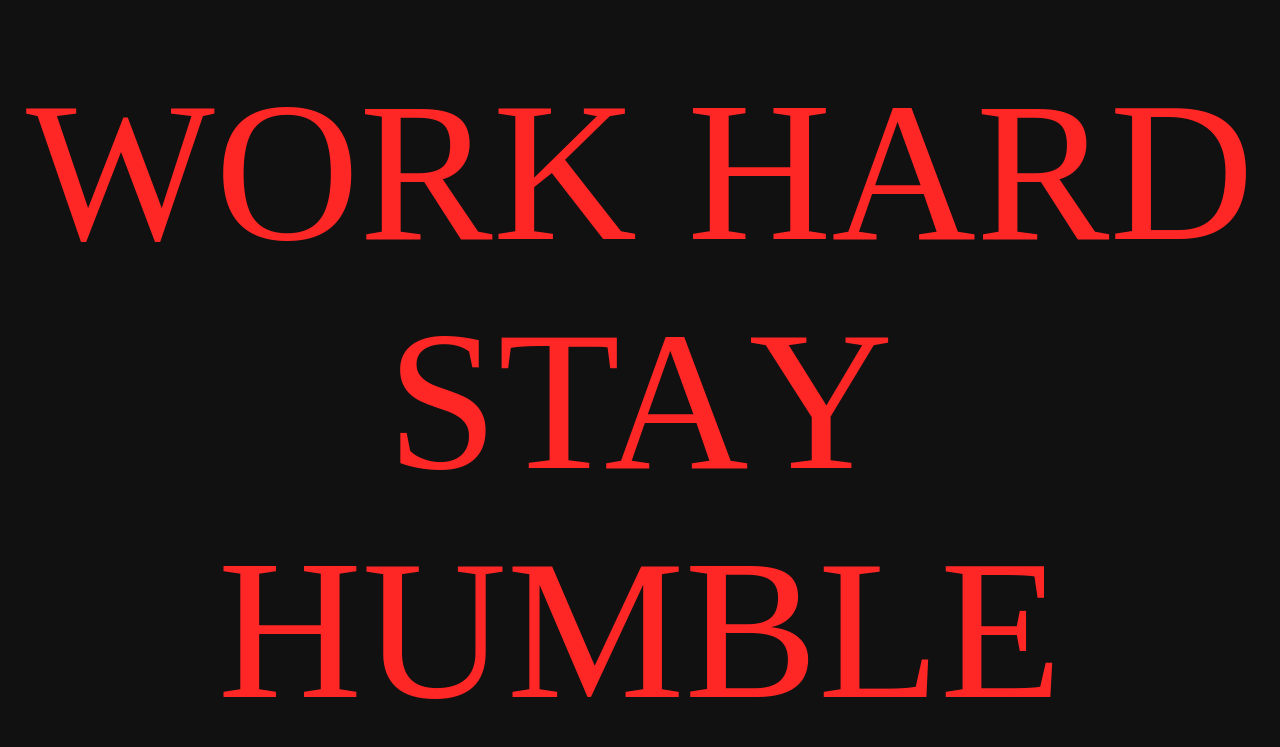
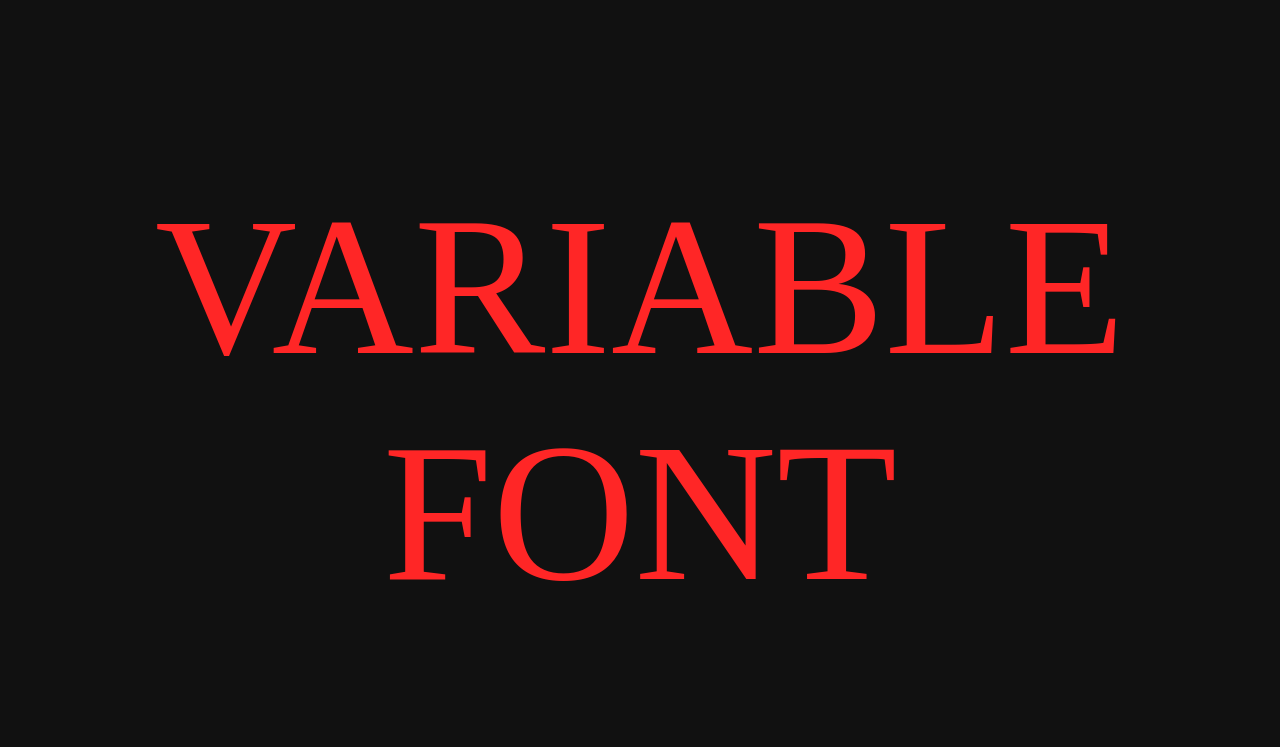
Before and after one commit to Satyender-A03/portfolio, a website built with Vite: page index.html in a window 1280 px wide. Built offline with nearby package versions, Linux system fonts and the light colour scheme; a web font is replaced by a local one.

Commit message:
refactored code

```diff
--- a/index.html
+++ b/index.html
@@ -7,7 +7,9 @@
     <title>Vite App</title>
   </head>
   <body>
-    <h1 class="heading">WORK HARD STAY HUMBLE</h1>
+    <!-- <h1 class="heading">VARIABLE FONT</h1> -->
+    <h1 class="heading">VARIABLE FONT</h1>
+    <!-- <h1 class="heading2">VARIABLE FONT2</h1> -->
     <!-- <div class="cursor"></div>
 
     <section class="first-section"></section>
--- a/main.js
+++ b/main.js
@@ -378,108 +378,217 @@ const heading = document.querySelector(".heading");
 //   heading.append(spanElement);
 // });
 
+// let maxDist;
+// const mouse = {
+//   x: 0,
+//   y: 0,
+// };
+
+// const cursor = {
+//   x: window.innerWidth,
+//   y: window.innerHeight,
+// };
+
+// Math.dist = function (a, b) {
+//   let dx = b.x - a.x;
+//   let dy = b.y - a.y;
+//   return Math.sqrt(Math.pow(dx, 2), Math.pow(dy, 2));
+// };
+
+// window.addEventListener("mousemove", (_event) => {
+//   cursor.x = _event.clientX;
+//   cursor.y = _event.clientY;
+// });
+
+// const Char = function (container, char) {
+//   const spanElement = document.createElement("span");
+//   spanElement.innerText = char;
+
+//   container.appendChild(spanElement);
+
+//   this.getDist = function () {
+//     this.pos = spanElement.getBoundingClientRect();
+
+//     return Math.dist(mouse, {
+//       x: this.pos.x,
+//       y: 0,
+//     });
+//   };
+
+//   this.getAttr = function (dist, min, max) {
+//     const weight = max - Math.abs((max * dist) / maxDist);
+
+//     return Math.max(min, weight + min);
+//   };
+
+//   this.update = function (args) {
+//     let dist = this.getDist();
+
+//     this.weight = args.weight ? ~~this.getAttr(dist, 100, 800) : 400;
+
+//     this.draw();
+//   };
+
+//   this.draw = function () {
+//     spanElement.style = `font-variation-settings: 'wght' ${this.weight}`;
+//   };
+// };
+
+// const VFont = function () {
+//   let title,
+//     str,
+//     chars = [];
+
+//   this.init = function () {
+//     title = document.querySelector(".heading");
+
+//     str = title.innerText;
+
+//     title.innerHTML = "";
+
+//     for (let i = 0; i < str.length; i++) {
+//       let _char = new Char(title, str[i]);
+//       chars.push(_char);
+//     }
+//     window.addEventListener("resize", this.setSize.bind(this));
+//   };
+
+//   this.setSize = function () {
+//     let fontSize = window.innerWidth / (str.length / 2);
+
+//     title.style = `font-size: ${fontSize}px`;
+//   };
+
+//   this.animate = function () {
+//     mouse.x += (cursor.x - mouse.x) / 20;
+//     mouse.y += (cursor.y - mouse.y) / 20;
+
+//     requestAnimationFrame(this.animate.bind(this));
+//     this.render();
+//   };
+
+//   this.render = function () {
+//     maxDist = title.getBoundingClientRect().width / 2;
+
+//     for (let i = 0; i < chars.length; i++) {
+//       chars[i].update({
+//         weight: true,
+//       });
+//     }
+//   };
+
+//   this.init();
+//   this.animate();
+//   return this;
+// };
+
+// const variableFont = new VFont();
+
 let maxDist;
+const cursor = {
+  x: window.innerWidth,
+  y: window.innerHeight,
+};
 const mouse = {
   x: 0,
   y: 0,
 };
 
-const cursor = {
-  x: window.innerWidth,
-  y: window.innerHeight,
+window.addEventListener(
+  "mousemove",
+  (_event) => {
+    cursor.x = _event.clientX;
+    cursor.y = _event.clientY;
+  },
+  { passive: true }
+);
+
+Math.dist = function (a, b) {
+  const dx = b.x - a.x;
+
+  return Math.sqrt(dx * dx);
 };
 
-Math.dist = function (a, b) {
-  let dx = b.x - a.x;
-  let dy = b.y - a.y;
-  return Math.sqrt(Math.pow(dx, 2), Math.pow(dy, 2));
-};
+class Char {
+  constructor(container, char) {
+    this.spanElement = document.createElement("span");
+    this.spanElement.innerText = char;
 
-window.addEventListener("mousemove", (_event) => {
-  cursor.x = _event.clientX;
-  cursor.y = _event.clientY;
-});
+    container.append(this.spanElement);
+  }
 
-const Char = function (container, char) {
-  const spanElement = document.createElement("span");
-  spanElement.innerText = char;
-
-  container.appendChild(spanElement);
-
-  this.getDist = function () {
-    this.pos = spanElement.getBoundingClientRect();
+  getDist() {
+    this.position = this.spanElement.getBoundingClientRect();
 
     return Math.dist(mouse, {
-      x: this.pos.x,
-      y: 0,
+      x: this.position.x,
     });
-  };
+  }
 
-  this.getAttr = function (dist, min, max) {
+  getWeight(dist, min, max) {
     const weight = max - Math.abs((max * dist) / maxDist);
 
     return Math.max(min, weight + min);
-  };
+  }
 
-  this.update = function (args) {
+  update() {
     let dist = this.getDist();
 
-    this.weight = args.weight ? ~~this.getAttr(dist, 100, 800) : 400;
+    this.weight = ~~this.getWeight(dist, 100, 900);
 
     this.draw();
-  };
+  }
 
-  this.draw = function () {
-    spanElement.style = `font-variation-settings: 'wght' ${this.weight}`;
-  };
-};
+  draw() {
+    this.spanElement.style.fontVariationSettings = `'wght' ${this.weight}`;
+  }
+}
 
-const VFont = function () {
-  let title,
-    str,
-    chars = [];
+class VFont {
+  constructor(container) {
+    this.containerClass = container;
+    this.chars = [];
+    this.init();
+    this.animate();
+  }
 
-  this.init = function () {
-    title = document.querySelector(".heading");
+  init() {
+    this.container = document.querySelector(this.containerClass);
+    this.str = this.container.innerText;
+    this.container.innerHTML = "";
 
-    str = title.innerText;
+    for (let i = 0; i < this.str.length; i++) {
+      this.char = new Char(this.container, this.str[i]);
 
-    title.innerHTML = "";
+      this.chars.push(this.char);
+      this.setSize();
+      window.addEventListener("resize", this.setSize.bind(this));
+    }
+  }
 
-    for (let i = 0; i < str.length; i++) {
-      let _char = new Char(title, str[i]);
-      chars.push(_char);
-    }
-    window.addEventListener("resize", this.setSize.bind(this));
-  };
+  setSize() {
+    let fontSize = window.innerWidth / (this.str.length / 2);
 
-  this.setSize = function () {
-    let fontSize = window.innerWidth / (str.length / 2);
+    this.container.style = `font-size: ${fontSize}px`;
+  }
 
-    title.style = `font-size: ${fontSize}px`;
-  };
-
-  this.animate = function () {
+  animate() {
     mouse.x += (cursor.x - mouse.x) / 20;
     mouse.y += (cursor.y - mouse.y) / 20;
 
     requestAnimationFrame(this.animate.bind(this));
     this.render();
-  };
+  }
 
-  this.render = function () {
-    maxDist = title.getBoundingClientRect().width / 2;
+  render() {
+    maxDist = this.container.getBoundingClientRect().width / 2;
 
-    for (let i = 0; i < chars.length; i++) {
-      chars[i].update({
-        weight: true,
-      });
+    for (let i = 0; i < this.chars.length; i++) {
+      this.chars[i].update();
     }
-  };
+  }
+}
 
-  this.init();
-  this.animate();
-  return this;
-};
+const vf = new VFont(".heading");
 
-const variableFont = new VFont();
+console.log(characters);
--- a/style.css
+++ b/style.css
@@ -19,7 +19,8 @@ body {
   align-items: center;
 }
 
-.heading {
+.heading,
+.heading2 {
   font-family: "Compressa VF";
   width: 100%;
   font-size: 200px;
```
